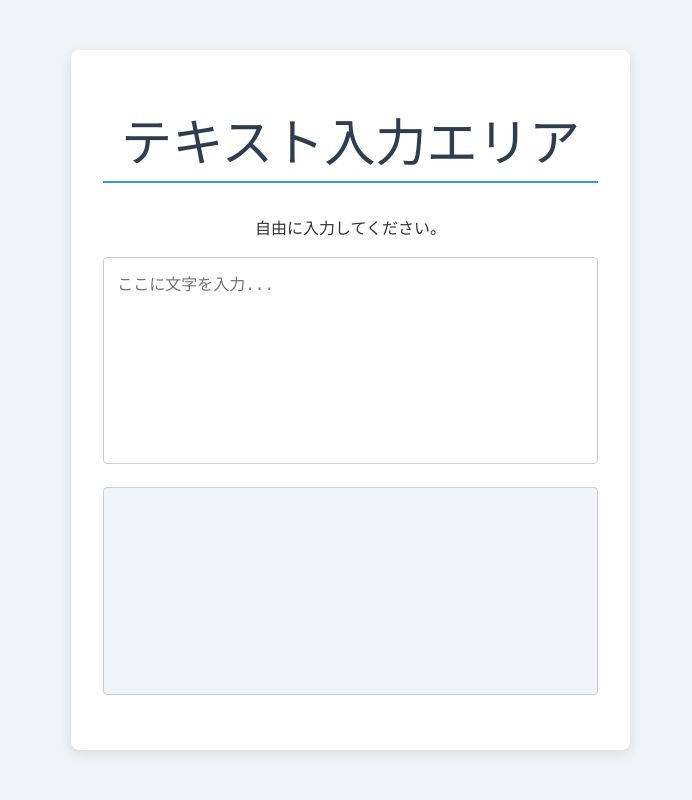
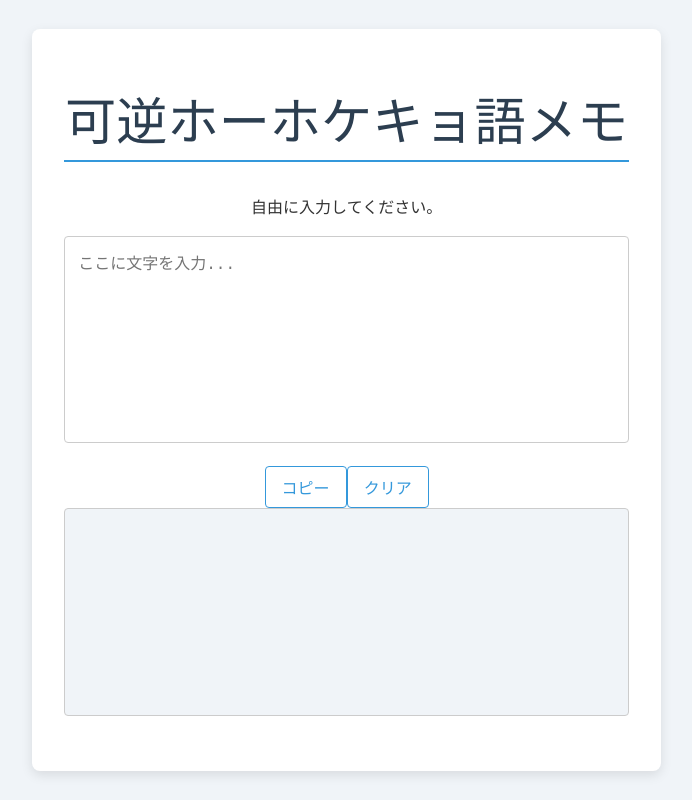
Before and after one commit to harumaki1220/hohokekyo, a React (Vite) app: page / in a window 1280 px wide. Shown: the whole page, without its empty margins (294-986 px from the left). Built offline with nearby package versions, Linux system fonts and the light colour scheme.

Commit message:
feat: コピーボタンとクリアボタンを実装

```diff
--- a/src/App.tsx
+++ b/src/App.tsx
@@ -1,5 +1,6 @@
 import { useState } from 'react';
 import styles from './App.module.css';
+import Button from './components/Button';
 
 const convertToHohokekyo = (originalText: string): string => {
   if (!originalText) {
@@ -27,10 +28,16 @@ const convertToHohokekyo = (originalText: string): string => {
 function App() {
   const [text, setText] = useState<string>('');
   const convertedText = convertToHohokekyo(text);
+  const handleCopyClick = () => {
+    if (!convertedText) return;
+
+    navigator.clipboard.writeText(convertedText);
+    alert('コピーしました！');
+  };
 
   return (
     <div className={styles.container}>
-      <h1>テキスト入力エリア</h1>
+      <h1>可逆ホーホケキョ語メモ</h1>
       <p>自由に入力してください。</p>
 
       <textarea
@@ -41,6 +48,11 @@ function App() {
         onChange={(e) => setText(e.target.value)}
       />
 
+      <div className={styles.buttonGroup}>
+        <Button onClick={handleCopyClick}>コピー</Button>
+        <Button onClick={() => setText('')}>クリア</Button>
+      </div>
+
       <textarea rows={10} className={styles.textareaOutput} value={convertedText} readOnly />
     </div>
   );
```
